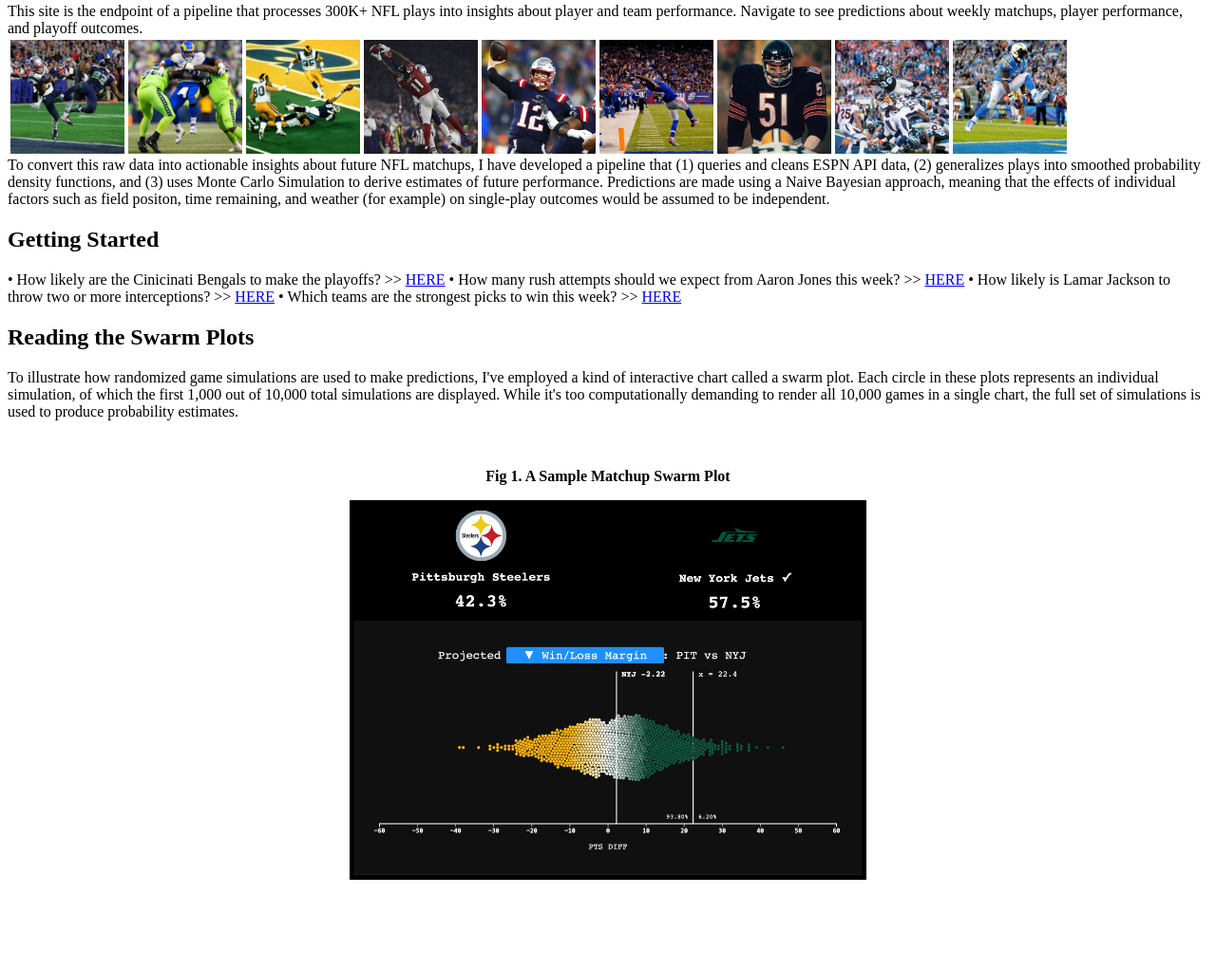
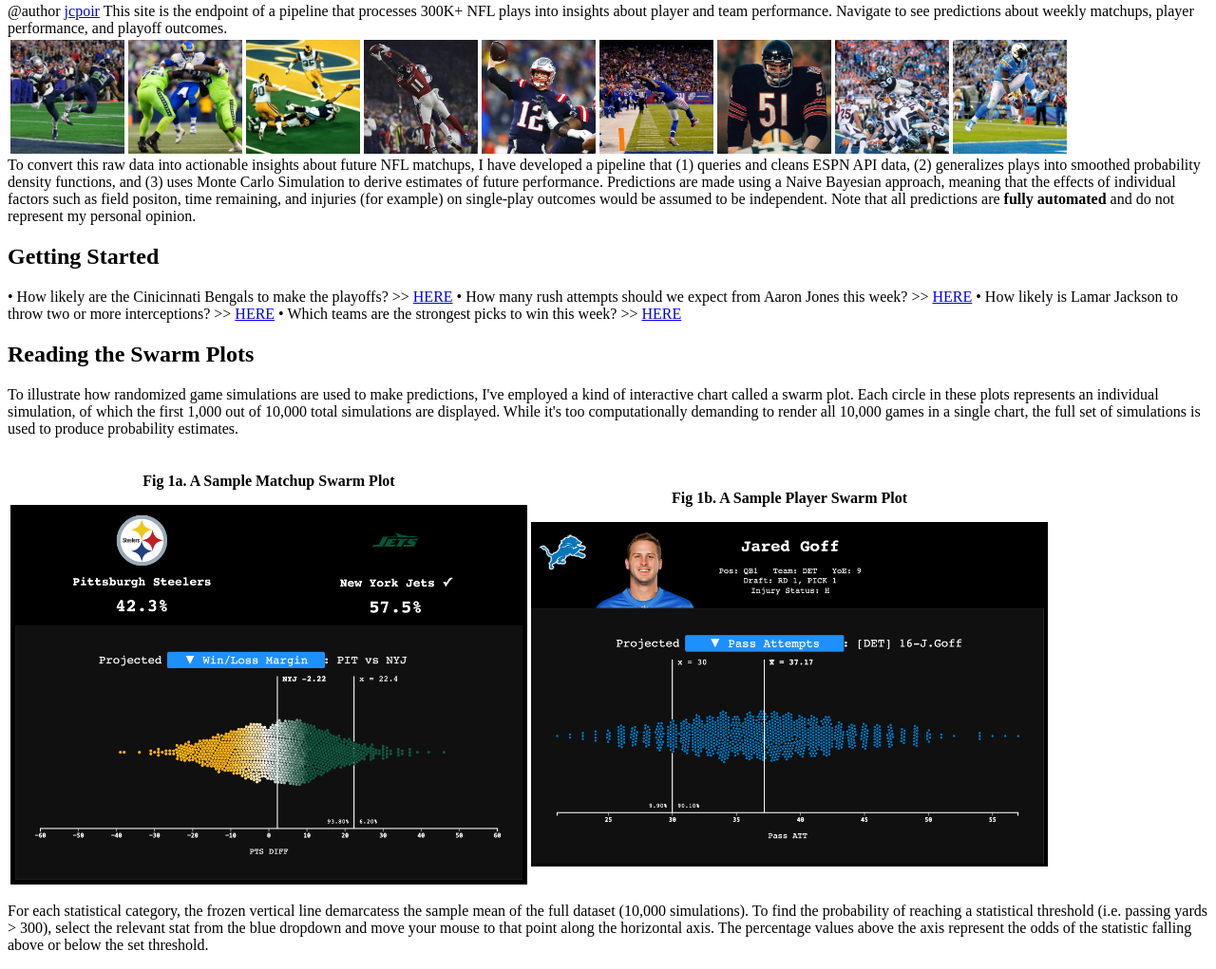
Before and after one commit to jcpoir/NFL, a plain HTML site: page frontend/client/html/pages/about.html in a window 1280 px wide. Shown: the part 110-1131 px from the top of the page at 95% size. Before the commit the page ends 1045 px from the top, so only its background shows below. Drawn offline with Linux system fonts and the light colour scheme.

```diff
--- a/frontend/client/html/pages/about.html
+++ b/frontend/client/html/pages/about.html
@@ -2,17 +2,21 @@
     <body>
         <h1>About</h1>
         <h2>Welcome to NFL Prophet</h2>
-        <p>This site is the endpoint of a pipeline that processes 300K+ NFL plays into insights about player and team
+        <p>@author <a href="https://github.com/jcpoir">jcpoir</a>
+
+This site is the endpoint of a pipeline that processes 300K+ NFL plays into insights about player and team
 performance. Navigate to see predictions about weekly matchups, player performance, and playoff outcomes.
 
-<table margin="50px"><th><img src="/frontend/client/site-images/Butler_INT.jpg" height=120 width=120></th><th><img src="/frontend/client/site-images/Donald_Tackle.jpg" height=120 width=120></th><th><img src="/frontend/client/site-images/OneYard.jpg" height=120 width=120></th><th><img src="/frontend/client/site-images/Julio_Catch.jpg" height=120 width=120></th><th><img src="/frontend/client/site-images/TB12.jpeg" height=120 width=120></th><th><img src="/frontend/client/site-images/ODell.jpeg" height=120 width=120></th><th><img src="/frontend/client/site-images/Bears.jpeg" height=120 width=120><th><img src="/frontend/client/site-images/Panthers_SB.jpg" height=120 width=120></th><th><img src="/frontend/client/site-images/LT.jpeg" height=120 width=120></th></table>
+<table><th><img src="/frontend/client/site-images/Butler_INT.jpg" height=120 width=120></th><th><img src="/frontend/client/site-images/Donald_Tackle.jpg" height=120 width=120></th><th><img src="/frontend/client/site-images/OneYard.jpg" height=120 width=120></th><th><img src="/frontend/client/site-images/Julio_Catch.jpg" height=120 width=120></th><th><img src="/frontend/client/site-images/TB12.jpeg" height=120 width=120></th><th><img src="/frontend/client/site-images/ODell.jpeg" height=120 width=120></th><th><img src="/frontend/client/site-images/Bears.jpeg" height=120 width=120><th><img src="/frontend/client/site-images/Panthers_SB.jpg" height=120 width=120></th><th><img src="/frontend/client/site-images/LT.jpeg" height=120 width=120></th></table>
 To convert this raw data into actionable insights about future NFL matchups, I have developed a pipeline that
 (1) queries and cleans ESPN API data, (2) generalizes plays into smoothed probability density functions, and
 (3) uses Monte Carlo Simulation to derive estimates of future performance. Predictions are made using a Naive
 Bayesian approach, meaning that the effects of individual factors such as field positon, time remaining, and
-weather (for example) on single-play outcomes would be assumed to be independent.
+injuries (for example) on single-play outcomes would be assumed to be independent.
+
+Note that all predictions are <strong>fully automated</strong> and do not represent my personal opinion.
 <h2>Getting Started</h2>
-<p>•   How likely are the Cinicinati Bengals to make the playoffs? >> <a href="/home/playoffs">HERE</a>
+<p>•   How likely are the Cinicinnati Bengals to make the playoffs? >> <a href="/home/playoffs">HERE</a>
 •   How many rush attempts should we expect from Aaron Jones this week? >> <a href="/simulations/player?id=3042519&active_col=Rush ATT">HERE</a>
 •   How likely is Lamar Jackson to throw two or more interceptions? >> <a href="/simulations/player?id=3916387&active_col=INT">HERE</a>
 •   Which teams are the strongest picks to win this week? >> <a href="/home/Weekly Predictions">HERE</a>
@@ -23,7 +27,14 @@
 1,000 out of 10,000 total simulations are displayed. While it's too computationally demanding to render all 10,000
 games in a single chart, the full set of simulations is used to produce probability estimates.</p>
 </br>
-<div style="text-align: center;"><p><strong>Fig 1. A Sample Matchup Swarm Plot</strong></p>
-<img src="/frontend/client/Sample Swarmplot.png" height=400 width=544></div>
+<table><th><div style="text-align: center;"><p><strong>Fig 1a. A Sample Matchup Swarm Plot</strong></p>
+<img src="/frontend/client/site-images/Sample Swarmplot.png" height=400 width=544></div></th>
+<th><div style="text-align: center;"><p><strong>Fig 1b. A Sample Player Swarm Plot</strong></p>
+    <img src="/frontend/client/site-images/Sample Player Swarm.png" height=363 width=544></div></th></table>
+<p>For each statistical category, the frozen vertical line demarcatess the sample mean of the full dataset (10,000
+simulations). To find the probability of reaching a statistical threshold (i.e. passing yards > 300), select the
+relevant stat from the blue dropdown and move your mouse to that point along the horizontal axis. The percentage
+values above the axis represent the odds of the statistic falling above or below the set threshold.
+</p>
     </body>
 </html>
--- a/frontend/client/main.css
+++ b/frontend/client/main.css
@@ -1,9 +1,6 @@
 /* Basic */
 @-ms-viewport {
   width: device-width; }
-
-body {
-  -ms-overflow-style: scrollbar; }
 
 @media screen and (max-width: 480px) {
   html, body {
@@ -17,12 +14,14 @@
 
 html, body {
   height: 100%;
-  overflow-x: hidden;
+  overflow: hidden;
  }
   @media screen and (max-height: 640px) {
     html, body {
       height: auto;
       min-height: 100%; } }
+
+  body {overflow-y: scroll;}
 
 /* Top bar styles */
 .top-bar {
@@ -32,9 +31,10 @@
   left: 0;
   width: 100%; /* Spans the full width of the page */
   height:65px; /* Adjust the height as needed */
-  background-color: white; /* White background */
+  color: white;
+  background-color: #202020; /* White background */
   z-index: 1000; /* Ensures the bar stays above other content */
-  border-bottom: 1px solid #ccc; /* Optional: adds a subtle border */
+  border-bottom: 3px dashed lightgray; /* Optional: adds a subtle border */
   white-space: pre; /* was pre-line */
   line-height: 0.5;
 }
```
Also changed, not shown: frontend/client/html/components/main_header.html (+3 -1 lines), frontend/server/routes.js (+9 -7 lines), frontend/client/site-images/Sample Player Swarm.png (added), frontend/client/site-images/Sample Swarmplot.png (renamed from frontend/client/Sample Swarmplot.png).
